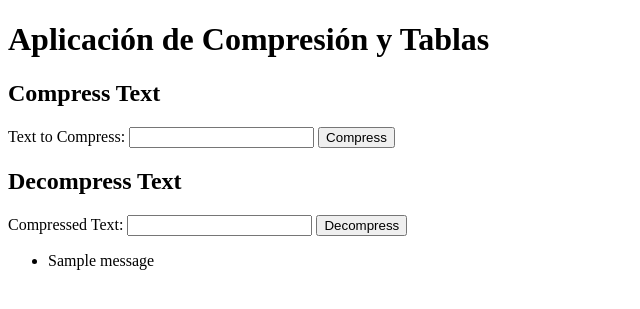
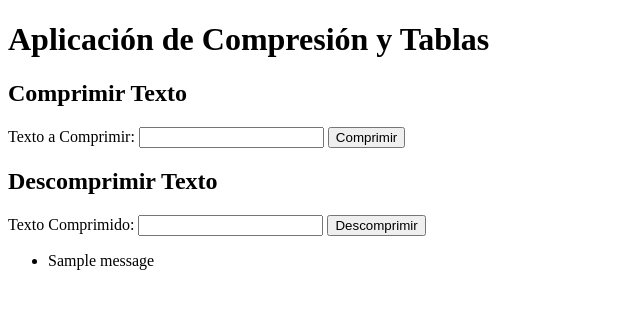
Before and after one commit to dcalle14/app-compressor, a Flask app: page / in a window 1280 px wide. Shown: the top 309 px of the page, without its empty margins (0-640 px from the left). Run offline with Flask 3, Linux system fonts and the light colour scheme; one stand-in notice (Sample message) is shown.

Commit message:
app index

```diff
--- a/src/functionalities/app.py
+++ b/src/functionalities/app.py
@@ -1,8 +1,9 @@
 import sys
 import os
+from flask import Flask, render_template, request, redirect, url_for, flash
+
+# Importa las clases y funciones necesarias
 sys.path.append(os.path.join(os.path.dirname(__file__), '../'))
-
-from flask import Flask, render_template, request, redirect, url_for, flash
 from controller.controlador_tabla import ControladorPalabrasComprimidas as cursor
 from model.palabra_comprimida import PalabraComprimida
 from functionalities.rle_compression import (
@@ -21,29 +22,33 @@ def index():
 
 @app.route('/compress', methods=['POST'])
 def compress():
-    text = request.form['text']
-    try:
-        compressed_data = rle_encode(text)
-        palabra_comprimida = PalabraComprimida(text, compressed_data)
-        id = cursor.InsertarPalabra(palabra_comprimida)
-        flash(f"Text compressed: {compressed_data} with ID {id}")
-    except RLECompressionNoneError:
-        flash("Error: The input cannot be None or an empty string.")
-    except RLECompressionIntegerError:
-        flash("Error: The input cannot be an integer.")
+    text = request.form.get('text')  # Obtener el texto del formulario
+    if text:  # Verifica que el texto no esté vacío
+        try:
+            compressed_data = rle_encode(text)
+            palabra_comprimida = PalabraComprimida(text, compressed_data)
+            id = cursor.InsertarPalabra(palabra_comprimida)
+            flash(f"Texto comprimido: {compressed_data} con ID {id}", "success")
+        except RLECompressionNoneError:
+            flash("Error: La entrada no puede estar vacía.", "error")
+        except RLECompressionIntegerError:
+            flash("Error: La entrada no puede ser un número entero.", "error")
+    else:
+        flash("Error: Por favor ingresa un texto para comprimir.", "error")
     return redirect(url_for('index'))
 
 @app.route('/decompress', methods=['POST'])
 def decompress():
-    compressed_text = request.form['compressed_text']
-    try:
-        decompressed_data = rle_decode(compressed_text)
-        flash(f"Decompressed text: {decompressed_data}")
-    except Exception as e:
-        flash(str(e))
+    compressed_text = request.form.get('compressed_text')  # Obtener el texto comprimido
+    if compressed_text:  # Verifica que el texto comprimido no esté vacío
+        try:
+            decompressed_data = rle_decode(compressed_text)
+            flash(f"Texto descomprimido: {decompressed_data}", "success")
+        except Exception as e:
+            flash(f"Error: {str(e)}", "error")
+    else:
+        flash("Error: Por favor ingresa texto comprimido para descomprimir.", "error")
     return redirect(url_for('index'))
-
-# Añade más rutas para eliminar, actualizar y buscar según sea necesario
 
 if __name__ == "__main__":
     app.run(debug=True)
--- a/src/templates/index.html
+++ b/src/templates/index.html
@@ -3,30 +3,31 @@
 <head>
     <meta charset="UTF-8">
     <meta name="viewport" content="width=device-width, initial-scale=1.0">
-    <title>Text Compressor and Decompressor</title>
+    <title>Aplicación de Compresión y Tablas</title>
 </head>
 <body>
     <h1>Aplicación de Compresión y Tablas</h1>
 
     <form action="/compress" method="POST">
-        <h2>Compress Text</h2>
-        <label for="text">Text to Compress:</label>
-        <input type="text" name="text" id="text" required> <!-- 'text' para coincidir con Flask -->
-        <button type="submit">Compress</button>
+        <h2>Comprimir Texto</h2>
+        <label for="text">Texto a Comprimir:</label>
+        <input type="text" name="text" id="text" required>
+        <button type="submit">Comprimir</button>
     </form>
 
     <form action="/decompress" method="POST">
-        <h2>Decompress Text</h2>
-        <label for="compressed_text">Compressed Text:</label>
-        <input type="text" name="compressed_text" id="compressed_text" required> <!-- 'compressed_text' para coincidir con Flask -->
-        <button type="submit">Decompress</button>
+        <h2>Descomprimir Texto</h2>
+        <label for="compressed_text">Texto Comprimido:</label>
+        <input type="text" name="compressed_text" id="compressed_text" required>
+        <button type="submit">Descomprimir</button>
     </form>
 
-    {% with messages = get_flashed_messages() %}
+    <!-- Mostrar mensajes flash -->
+    {% with messages = get_flashed_messages(with_categories=true) %}
       {% if messages %}
         <ul>
-          {% for message in messages %}
-            <li>{{ message }}</li>
+          {% for category, message in messages %}
+            <li class="{{ category }}">{{ message }}</li>
           {% endfor %}
         </ul>
       {% endif %}
```
